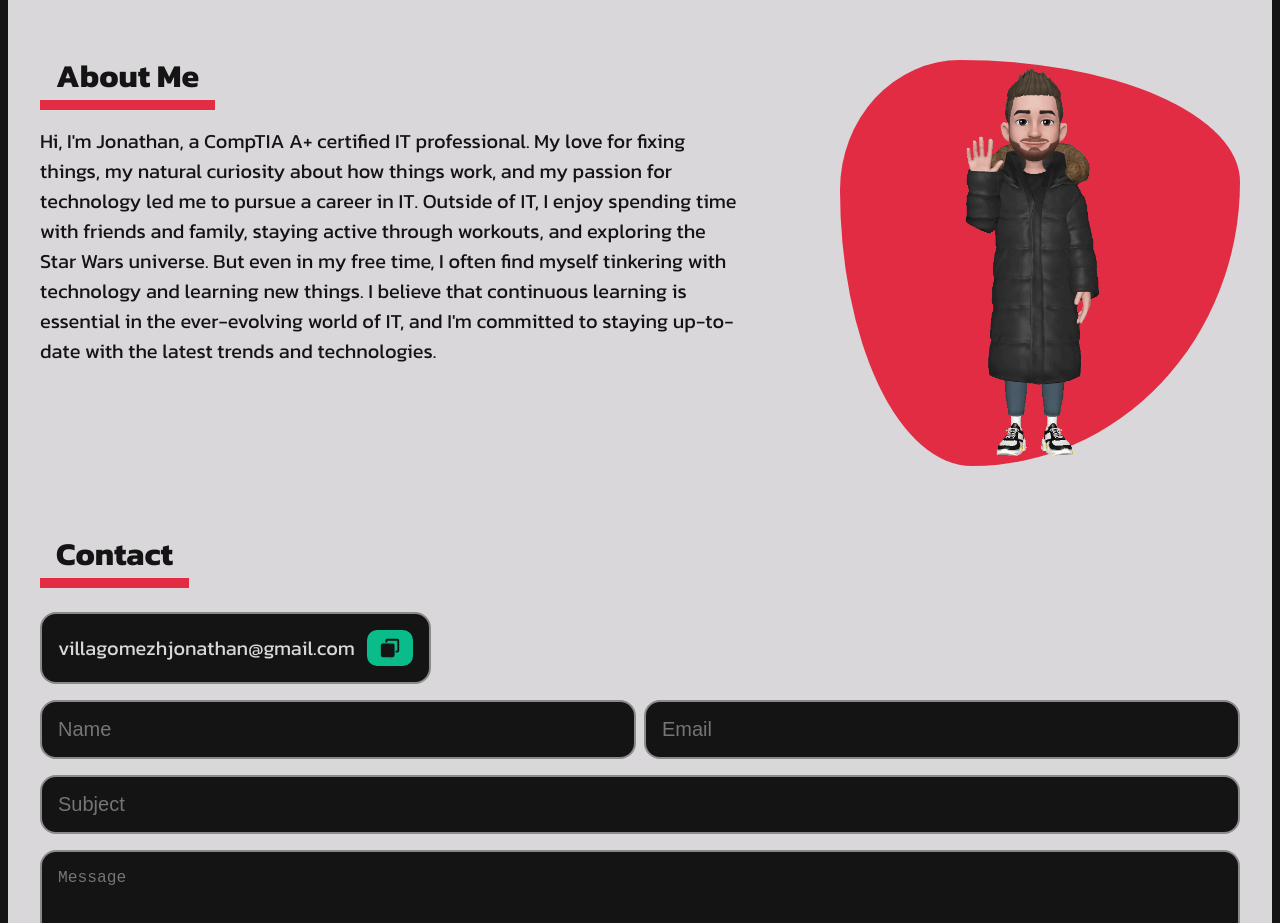
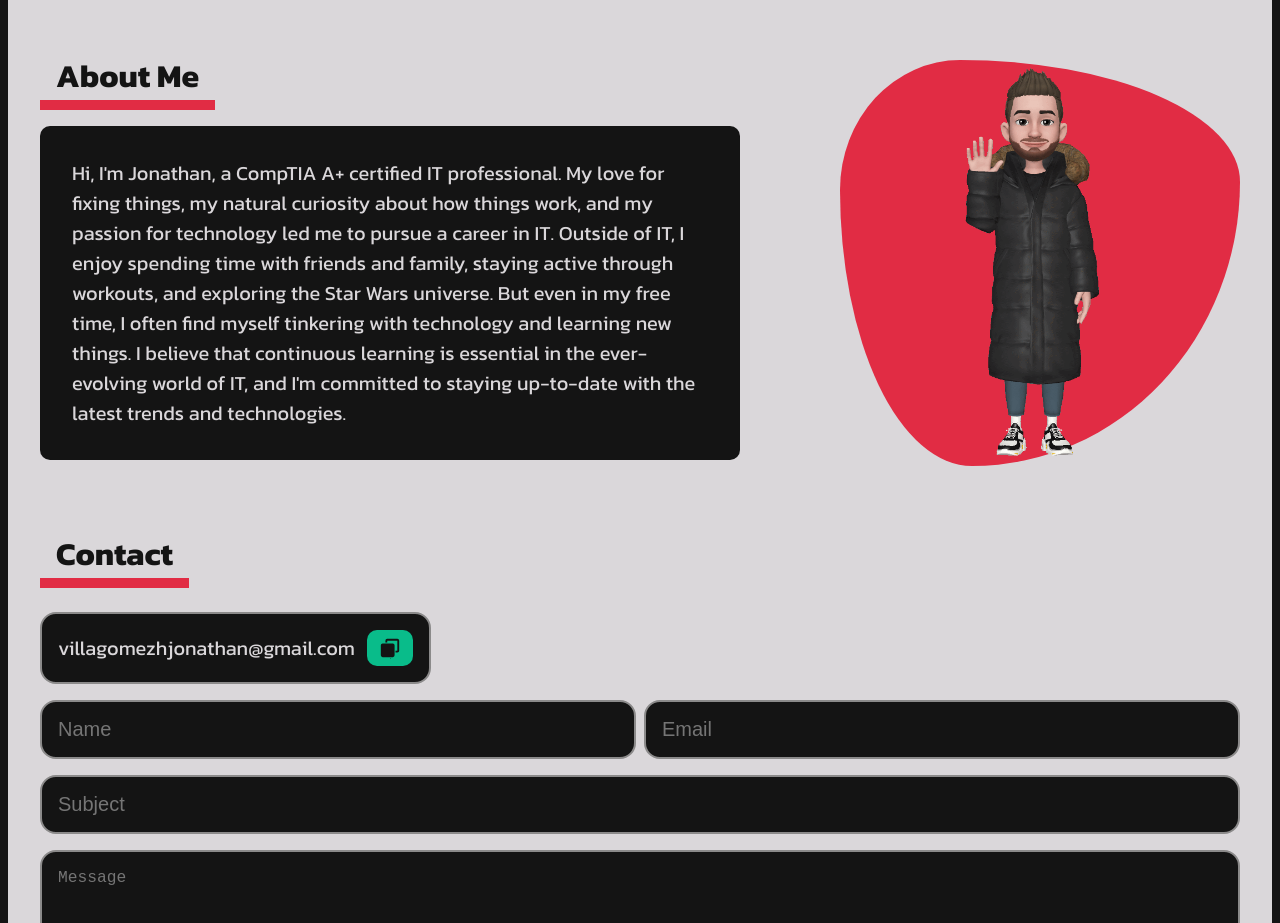
Before and after one commit to venoblin/personal-portfolio-frontend, a React (Create React App) app: page / in a window 1280 px wide. Shown: the part 4400-5323 px from the top of the page. Built offline with nearby package versions, Linux system fonts and the light colour scheme; no server answers.

Commit message:
added about me background

```diff
--- a/src/styles/About.css
+++ b/src/styles/About.css
@@ -15,4 +15,10 @@
 
 .about-me {
   max-width: 700px;
+}
+.about-me p {
+  background-color: #141414;
+  color: #dad7da;
+  padding: 2rem;
+  border-radius: 10px;
 }/*# sourceMappingURL=About.css.map */
--- a/src/styles/About.scss
+++ b/src/styles/About.scss
@@ -22,4 +22,11 @@
 
 .about-me {
   max-width: 700px;
+
+  p {
+    background-color: $bgColor;
+    color: $whiteColor;
+    padding: 2rem;
+    border-radius: 10px;
+  }
 }
```
Also changed, not shown: 1 other file (tests, documents, lock files or other folders).
